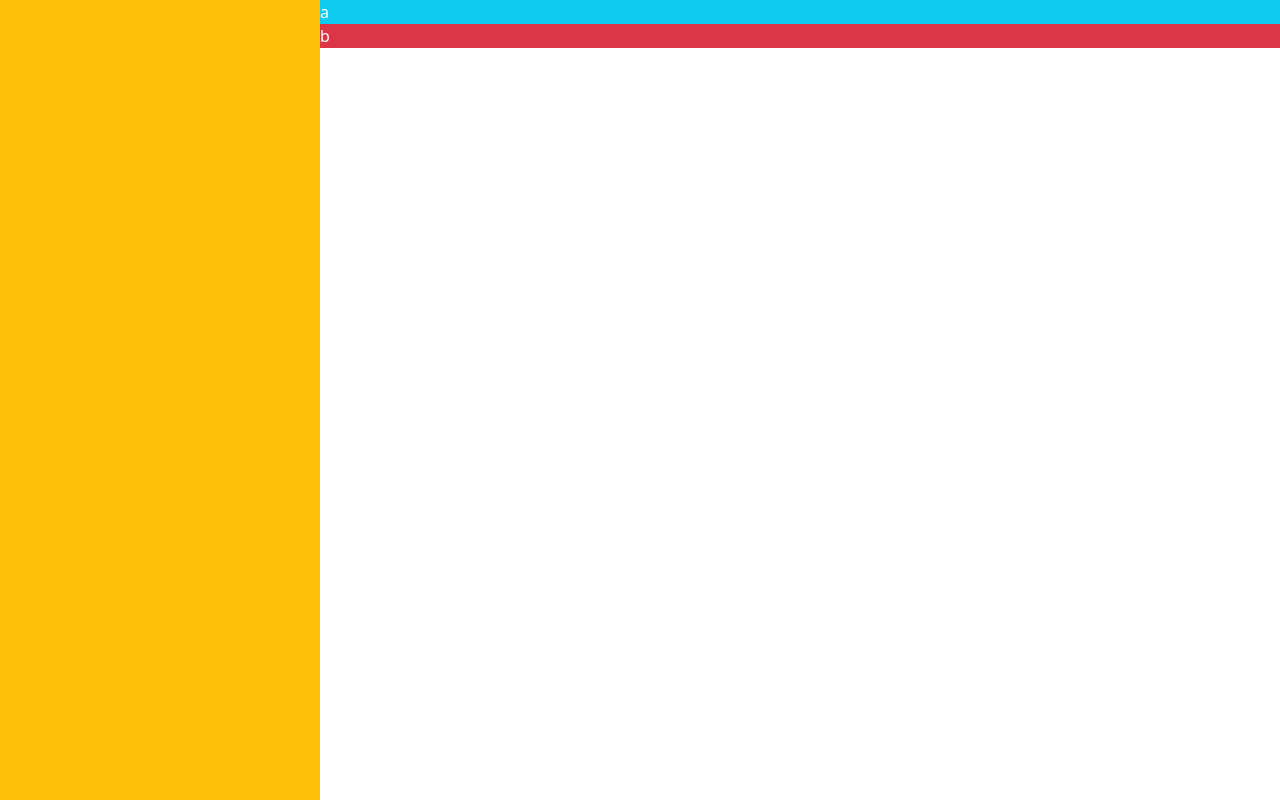
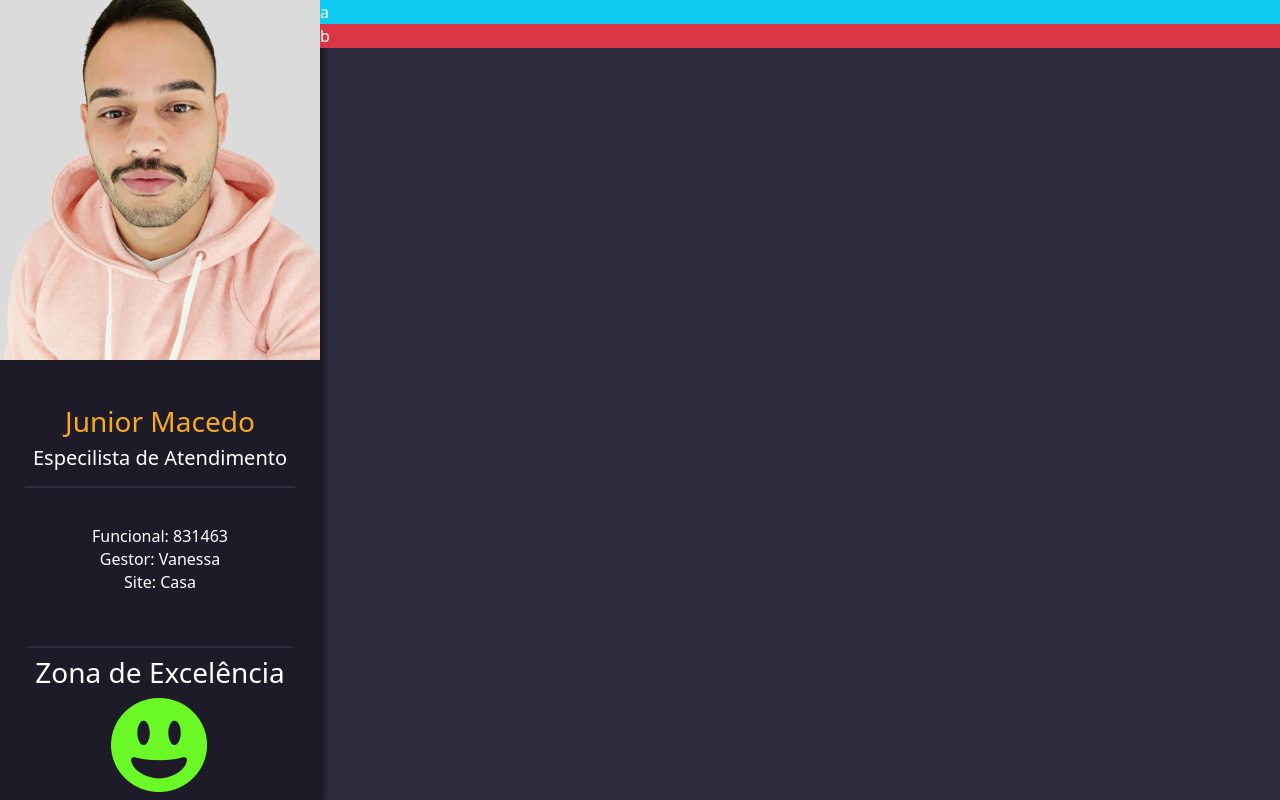
Before and after one commit to JuniorMacedo91/target, a plain HTML site: page public/home.html in a window 1280 px wide. Drawn offline with nearby package versions, Linux system fonts and the light colour scheme.

Commit message:
Profile grid styled

```diff
--- a/public/home.html
+++ b/public/home.html
@@ -11,12 +11,30 @@
 <body>
 
     <div id="dashboard-page" class="container-fluid">
-        <div class="row">
-            <div class="col-3 bg-warning">
+        <div class="row ">
+            <div class="employeeContainer container-fluid col-3">
 
+                <div class="employeeContainer__picture">
+                    <img src="./assets/me.png" alt="Employee photo">
+                </div>
 
+                <div class="employeeContainer__informations p-2">
+                    <h3 id="employee__name">Junior Macedo</h3>
+                    <h5 id="employee__job">Especilista de Atendimento</h5>
+                </div>
+
+                <div class="employeeContainer__jobDatas p-2">
+                    <p id="rn">Funcional: 831463</p>
+                    <p id="supervisor">Gestor: Vanessa</p>
+                    <p id="place">Site: Casa</p>
+                </div>
+
+                <div class="employeeContainer__status p-2">
+                    <h3>Zona de Excelência</h3>
+                    <img class="img-fluid" src="./assets/happy.png" alt="">
+                </div>
             </div>
-            <div class="col vh-100">
+            <div class="col">
                 <div class="row bg-info ">a</div>
                 <div class="row bg-danger ">b</div>
             </div>
--- a/scss/_config.scss
+++ b/scss/_config.scss
@@ -1,12 +1,14 @@
 @import url('https://fonts.googleapis.com/css2?family=Archivo+Black&display=swap');
 
 $primary-color: #F9A826;
-$secondary-color: #221F2E;
+$secondary-color: #1e1b29;
+$light-purple: #2d2b3d;
 $text-color: #fff;
 
 *, a{
     color: $text-color;
     text-decoration: none;
+
 }
 
 .container-fluid{
--- a/scss/_dashboard.scss
+++ b/scss/_dashboard.scss
@@ -0,0 +1,39 @@
+#dashboard-page{
+    background-color: $light-purple;
+}
+
+.employeeContainer{
+    padding: 0;
+    text-align: center;
+    background-color: $secondary-color;
+    flex-direction: column;
+    @include display(flex,space-between,center);
+    @include shadow();
+
+    p{
+        line-height: 7px;
+    }
+
+    &__picture{
+        width: 100%;
+        height: 45%;
+
+        img{
+            position: relative;
+            width: 100%;
+            height: 100%;
+            object-fit: cover;
+        }
+    }
+
+    &__informations{
+        border-bottom: 2px solid $light-purple;
+        h3{
+            color: $primary-color;
+        }
+    }
+
+    &__status{
+        border-top: 2px solid $light-purple;
+    }
+}
```
Also changed, not shown: public/assets/happy.png (added), public/assets/me.png (added), scss/main.css, 1 other file.
